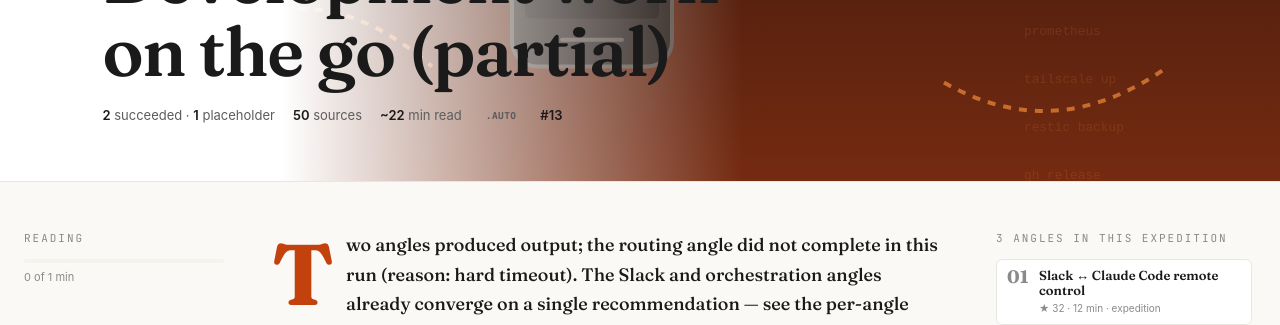
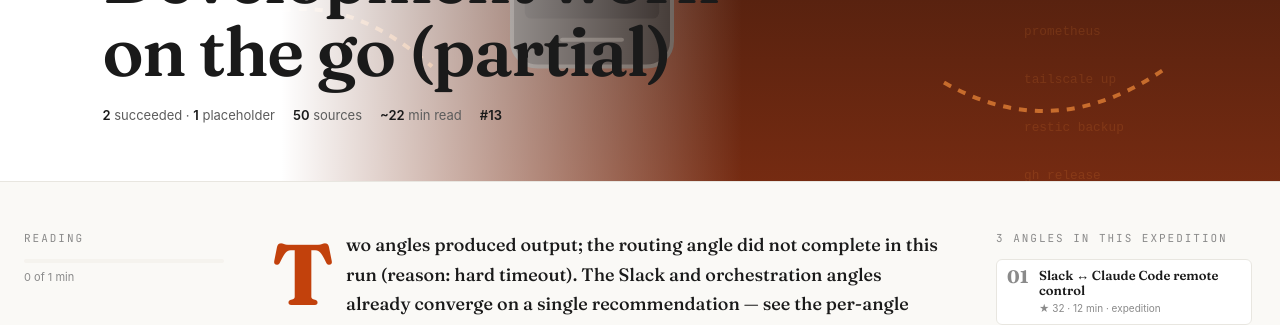
Before and after one commit to Laoujin/Compass, a Jekyll site: the page built from research/2026-04-26-development-work-on-the-go-partial/index.md, in a window 1280 px wide. Shown: the part 448-773 px from the top of the page. Built offline with Jekyll 4.4.1, drawn with Linux system fonts in a browser that asks for light colours.

Commit message:
remove the format from the header

```diff
--- a/_layouts/expedition.html
+++ b/_layouts/expedition.html
@@ -45,7 +45,6 @@
         <span><b>{{ success_count }}</b> succeeded{% if warning_count > 0 %} · <b>{{ warning_count }}</b> ⚠{% endif %}{% if failed_count > 0 %} · <b>{{ failed_count }}</b> placeholder{% if failed_count != 1 %}s{% endif %}{% endif %}</span>
         {% if page.citations %}<span><b>{{ page.citations }}</b> sources</span>{% endif %}
         {% if page.reading_time_min %}<span><b>~{{ page.reading_time_min }}</b> min read</span>{% endif %}
-        {% if page.format %}<span class="fmt-pill fmt-{{ page.format }}">.{{ page.format }}</span>{% endif %}
         {% if page.issue %}<span><b>#{{ page.issue }}</b></span>{% endif %}
       </div>
       {% include view-switcher.html %}
```
